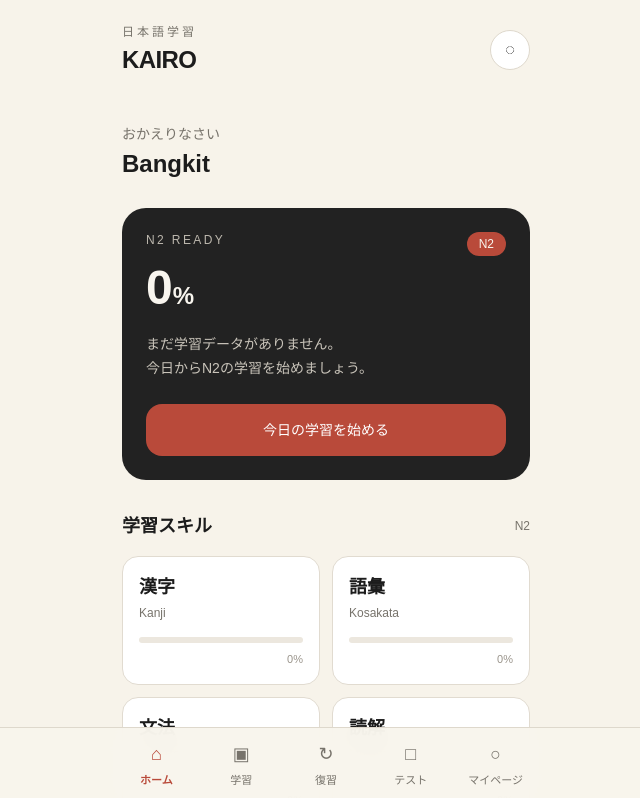
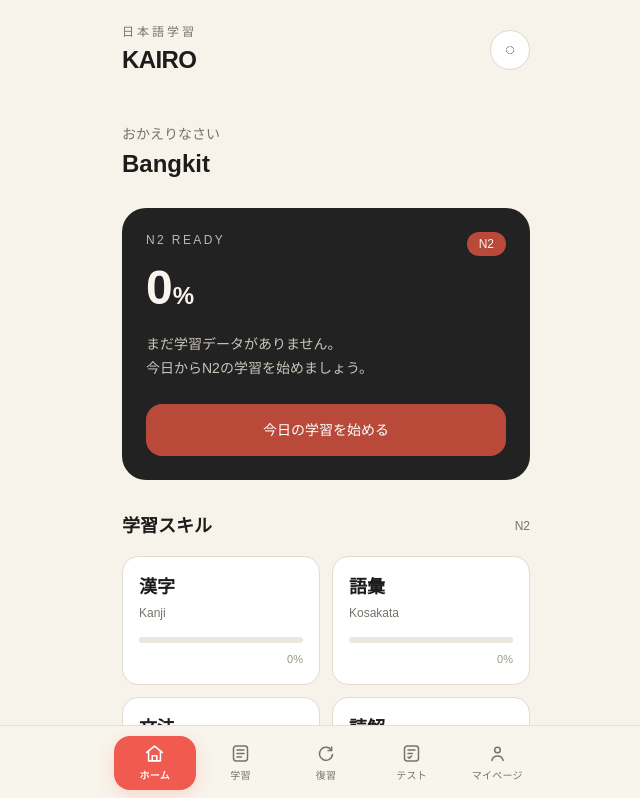
Before and after one commit to shinro-level/kairo, a Next.js app: page / in a window 1280 px wide. Shown: the top 798 px of the page, without its empty margins (314-954 px from the left). Built offline with nearby package versions, Linux system fonts and the light colour scheme.

Commit message:
Upgrade KAIRO premium bottom navigation

```diff
--- a/app/layout.tsx
+++ b/app/layout.tsx
@@ -1,3 +1,4 @@
+import BottomNav from "@/components/BottomNav";
 import type { Metadata } from "next";
 import { Geist, Geist_Mono } from "next/font/google";
 import "./globals.css";
@@ -23,7 +24,7 @@ export default function RootLayout({ children }: LayoutProps<"/">) {
       lang="en"
       className={`${geistSans.variable} ${geistMono.variable} h-full antialiased`}
     >
-      <body className="min-h-full flex flex-col">{children}</body>
+      <body className="min-h-full flex flex-col">{children}<BottomNav/></body>
     </html>
   );
 }
--- /dev/null
+++ b/components/BottomNav.tsx
@@ -0,0 +1,168 @@
+"use client";
+
+import Link from "next/link";
+import { usePathname } from "next/navigation";
+
+const navigation = [
+  { label: "ホーム", href: "/", icon: "home" },
+  { label: "学習", href: "/study", icon: "study" },
+  { label: "復習", href: "/review", icon: "review" },
+  { label: "テスト", href: "/test", icon: "test" },
+  { label: "マイページ", href: "/me", icon: "profile" },
+];
+
+function NavIcon({
+  type,
+  active,
+}: {
+  type: string;
+  active: boolean;
+}) {
+  const className = `h-[21px] w-[21px] transition-all duration-300 ease-out ${
+    active ? "scale-105" : "scale-100"
+  }`;
+
+  if (type === "home") {
+    return (
+      <svg
+        viewBox="0 0 24 24"
+        fill="none"
+        stroke="currentColor"
+        strokeWidth="1.7"
+        className={className}
+      >
+        <path
+          strokeLinecap="round"
+          strokeLinejoin="round"
+          d="M3.5 10.8 12 4l8.5 6.8"
+        />
+        <path
+          strokeLinecap="round"
+          strokeLinejoin="round"
+          d="M5.5 9.8V20h13V9.8"
+        />
+        <path
+          strokeLinecap="round"
+          strokeLinejoin="round"
+          d="M9.5 20v-5.5h5V20"
+        />
+      </svg>
+    );
+  }
+
+  if (type === "study") {
+    return (
+      <svg
+        viewBox="0 0 24 24"
+        fill="none"
+        stroke="currentColor"
+        strokeWidth="1.7"
+        className={className}
+      >
+        <rect x="4" y="3.5" width="16" height="17" rx="3" />
+        <path strokeLinecap="round" d="M8 8h8M8 12h8M8 16h5" />
+      </svg>
+    );
+  }
+
+  if (type === "review") {
+    return (
+      <svg
+        viewBox="0 0 24 24"
+        fill="none"
+        stroke="currentColor"
+        strokeWidth="1.7"
+        className={className}
+      >
+        <path
+          strokeLinecap="round"
+          strokeLinejoin="round"
+          d="M19 8.5A7.5 7.5 0 1 0 20 13"
+        />
+        <path
+          strokeLinecap="round"
+          strokeLinejoin="round"
+          d="M19 4.5v4h-4"
+        />
+      </svg>
+    );
+  }
+
+  if (type === "test") {
+    return (
+      <svg
+        viewBox="0 0 24 24"
+        fill="none"
+        stroke="currentColor"
+        strokeWidth="1.7"
+        className={className}
+      >
+        <rect x="4" y="3.5" width="16" height="17" rx="3" />
+        <path strokeLinecap="round" d="M8 8h8M8 12h5" />
+        <path
+          strokeLinecap="round"
+          strokeLinejoin="round"
+          d="m8 16 1.5 1.5L12 15"
+        />
+      </svg>
+    );
+  }
+
+  return (
+    <svg
+      viewBox="0 0 24 24"
+      fill="none"
+      stroke="currentColor"
+      strokeWidth="1.7"
+      className={className}
+    >
+      <circle cx="12" cy="8" r="3.2" />
+      <path
+        strokeLinecap="round"
+        strokeLinejoin="round"
+        d="M5.5 20c.8-3.5 3-5.2 6.5-5.2s5.7 1.7 6.5 5.2"
+      />
+    </svg>
+  );
+}
+
+export default function BottomNav() {
+  const pathname = usePathname();
+
+  return (
+    <nav className="fixed bottom-0 left-0 right-0 z-50 border-t border-[#DED8CC]/70 bg-[#F8F5ED]/95 backdrop-blur-xl">
+      <div className="mx-auto grid max-w-md grid-cols-5 gap-1 px-3 py-2.5">
+        {navigation.map((item) => {
+          const active =
+            item.href === "/"
+              ? pathname === "/"
+              : pathname.startsWith(item.href);
+
+          return (
+            <Link
+              key={item.href}
+              href={item.href}
+              className={`relative flex min-h-[54px] items-center justify-center rounded-2xl transition-all duration-300 ease-out active:scale-[0.94] ${
+                active
+                  ? "bg-[#F05A4F] text-white shadow-[0_5px_18px_rgba(240,90,79,0.20)]"
+                  : "text-[#77736B] hover:bg-[#EEEAE1] hover:text-[#F05A4F]"
+              }`}
+            >
+              <span className="flex flex-col items-center justify-center gap-1">
+                <NavIcon type={item.icon} active={active} />
+
+                <span
+                  className={`text-[10px] tracking-wide transition-all duration-300 ${
+                    active ? "font-semibold text-white" : "font-medium"
+                  }`}
+                >
+                  {item.label}
+                </span>
+              </span>
+            </Link>
+          );
+        })}
+      </div>
+    </nav>
+  );
+}
```
